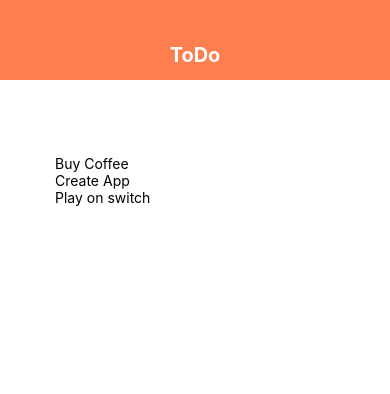
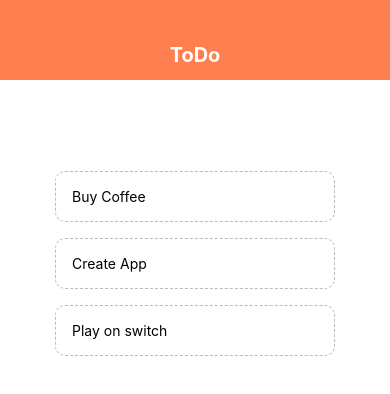
Before and after one commit to SkilletElveti/ReactNativeToDoApp, a React Native app: screen / in a window 390 px wide. Shown: the top 394 px of the page. Built offline with nearby package versions, Linux system fonts and the light colour scheme.

Commit message:
- Updated App.js

```diff
--- a/App.js
+++ b/App.js
@@ -2,12 +2,17 @@ import { StatusBar } from 'expo-status-bar';
 import { StyleSheet, Text, View, FlatList } from 'react-native';
 import React, { useState } from 'react';
 import Header from './components/header';
+import ToDo from './components/Todo';
 export default function App() {
   const [todos, setTodos] = useState([
     { text: 'Buy Coffee', key: '1' },
     { text: 'Create App', key: '2' },
     { text: 'Play on switch', key: '3' }
   ]);
+  const handlerToDo = (id) => {
+    const arr = todos.filter((to) => to.key != id)
+    setTodos(arr)
+  }
   return (
     <View style={styles.container}>
       {/* header */}
@@ -18,7 +23,7 @@ export default function App() {
           <FlatList
             data={todos}
             renderItem={({item})=> (
-              <Text>{item.text}</Text>
+              <ToDo item={item} handler={handlerToDo}/>
             )}
           />
          </View>
```
